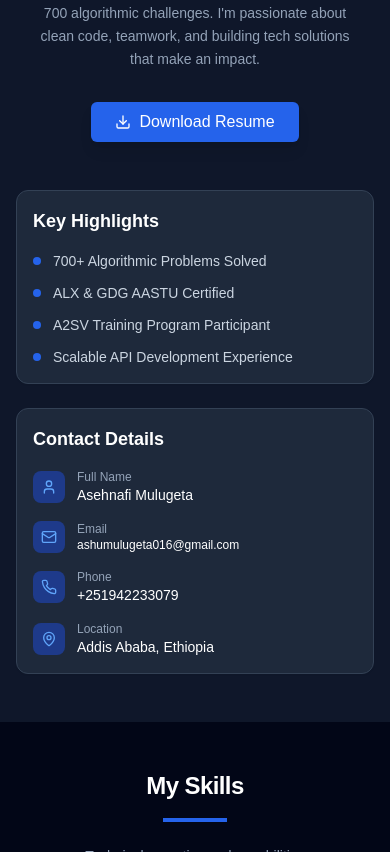
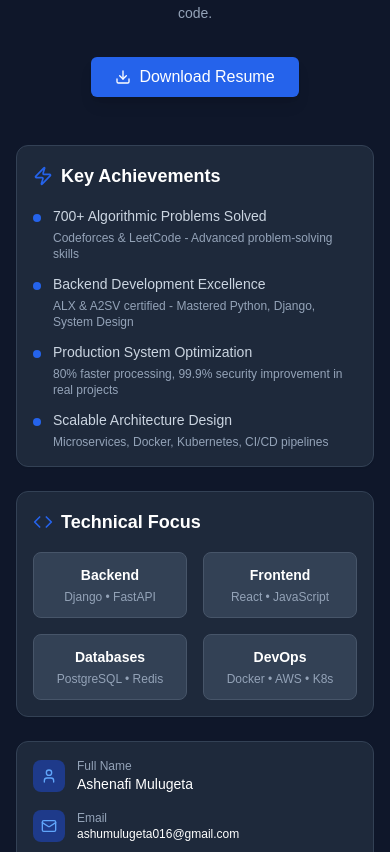
Before and after one commit to ashenafi-16/my-portfolio, a Next.js app: page / in a window 390 px wide. Shown: the part 1148-2000 px from the top of the page. Built offline with nearby package versions, Linux system fonts and the light colour scheme.

Commit message:
update my-portfolio

```diff
--- a/components/about.tsx
+++ b/components/about.tsx
@@ -2,9 +2,24 @@
 
 import { motion } from "framer-motion"
 import { Button } from "@/components/ui/button"
-import { Download, MapPin, Mail, Phone, User } from "lucide-react"
+import { Download, MapPin, Mail, Phone, User, Shield, Zap, Code } from "lucide-react"
+import { useEffect, useState } from "react"
 
 export default function About() {
+  const [baseUrl, setBaseUrl] = useState("")
+
+  useEffect(() => {
+    // Set the base URL once component mounts on client side
+    setBaseUrl(window.location.origin)
+  }, [])
+
+  const handleDownload = (e: React.MouseEvent) => {
+    e.preventDefault()
+    // Use absolute URL for the PDF
+    const pdfUrl = `${baseUrl}/downloads/resume.pdf`
+    window.open(pdfUrl, '_blank')
+  }
+
   return (
     <section id="about" className="py-12 sm:py-16 lg:py-20 bg-white dark:bg-slate-900">
       <div className="container mx-auto px-4 sm:px-6 lg:px-8">
@@ -16,25 +31,25 @@ export default function About() {
           className="text-center mb-12 sm:mb-16"
         >
           <h2 className="text-2xl sm:text-3xl lg:text-4xl font-bold tracking-tight mb-4 text-slate-900 dark:text-white">
-            About
+            About Me
           </h2>
           <div className="w-16 h-1 bg-blue-600 mx-auto mb-6"></div>
-          <p className="text-slate-600 dark:text-slate-400 max-w-3xl mx-auto text-sm sm:text-base lg:text-lg leading-relaxed px-4">
-            I'm a third-year Software Engineering student at Addis Ababa Science and Technology University with a strong
-            focus on backend development. I have hands-on experience building scalable APIs and web applications using
-            Python, Django, and REST. I've completed backend training through ALX and GDG AASTU and am currently
-            sharpening my problem-solving skills with A2SV, having solved over 700 algorithmic challenges. I'm
-            passionate about clean code, teamwork, and building tech solutions that make an impact.
+          <p className="text-slate-600 dark:text-slate-400 max-w-4xl mx-auto text-sm sm:text-base lg:text-lg leading-relaxed px-4">
+            Passionate Full-Stack Developer specializing in building scalable, high-performance systems. With expertise in
+            <span className="font-semibold text-slate-900 dark:text-white"> Python, Django, React, and distributed systems</span>,
+            I create robust solutions that handle real-world challenges. From optimizing ERP systems managing 1000+ monthly transactions
+            to developing real-time collaboration platforms, I thrive on solving complex problems with elegant, efficient code.
           </p>
 
           {/* Download Resume Button */}
           <div className="mt-8">
-            <a href="/Ashenafi-Mulugeta.pdf" download>
-              <Button className="gap-2 bg-blue-600 hover:bg-blue-700 text-white shadow-lg hover:shadow-xl transition-all duration-200 px-6 py-3 text-base">
+            <Button
+              onClick={handleDownload}
+              className="gap-2 bg-blue-600 hover:bg-blue-700 text-white shadow-lg hover:shadow-xl transition-all duration-200 px-6 py-3 text-base font-medium"
+            >
               <Download className="h-5 w-5" />
               Download Resume
             </Button>
-            </a>
           </div>
         </motion.div>
 
@@ -49,39 +64,88 @@ export default function About() {
             {/* Key Highlights */}
             <div className="space-y-6">
               <div className="bg-slate-50 dark:bg-slate-800 border border-slate-200 dark:border-slate-700 rounded-xl p-4 sm:p-6 shadow-sm">
-                <h3 className="text-lg sm:text-xl font-bold mb-4 sm:mb-6 text-slate-900 dark:text-white">
-                  Key Highlights
+                <h3 className="text-lg sm:text-xl font-bold mb-4 sm:mb-6 text-slate-900 dark:text-white flex items-center gap-2">
+                  <Zap className="h-5 w-5 text-blue-600" />
+                  Key Achievements
                 </h3>
                 <div className="space-y-3 sm:space-y-4">
-                  <div className="flex items-center gap-3">
-                    <div className="w-2 h-2 bg-blue-600 rounded-full flex-shrink-0"></div>
-                    <p className="text-slate-700 dark:text-slate-300 text-sm sm:text-base">
+                  <div className="flex items-start gap-3">
+                    <div className="w-2 h-2 bg-blue-600 rounded-full flex-shrink-0 mt-2"></div>
+                    <div>
+                      <p className="text-slate-700 dark:text-slate-300 text-sm sm:text-base font-medium">
                         700+ Algorithmic Problems Solved
                       </p>
-                  </div>
-                  <div className="flex items-center gap-3">
-                    <div className="w-2 h-2 bg-blue-600 rounded-full flex-shrink-0"></div>
-                    <p className="text-slate-700 dark:text-slate-300 text-sm sm:text-base">ALX & GDG AASTU Certified</p>
-                  </div>
-                  <div className="flex items-center gap-3">
-                    <div className="w-2 h-2 bg-blue-600 rounded-full flex-shrink-0"></div>
-                    <p className="text-slate-700 dark:text-slate-300 text-sm sm:text-base">
-                      A2SV Training Program Participant
+                      <p className="text-slate-500 dark:text-slate-400 text-xs mt-1">
+                        Codeforces & LeetCode - Advanced problem-solving skills
                       </p>
                     </div>
-                  <div className="flex items-center gap-3">
-                    <div className="w-2 h-2 bg-blue-600 rounded-full flex-shrink-0"></div>
-                    <p className="text-slate-700 dark:text-slate-300 text-sm sm:text-base">
-                      Scalable API Development Experience
+                  </div>
+                  <div className="flex items-start gap-3">
+                    <div className="w-2 h-2 bg-blue-600 rounded-full flex-shrink-0 mt-2"></div>
+                    <div>
+                      <p className="text-slate-700 dark:text-slate-300 text-sm sm:text-base font-medium">
+                        Backend Development Excellence
+                      </p>
+                      <p className="text-slate-500 dark:text-slate-400 text-xs mt-1">
+                        ALX & A2SV certified - Mastered Python, Django, System Design
+                      </p>
+                    </div>
+                  </div>
+                  <div className="flex items-start gap-3">
+                    <div className="w-2 h-2 bg-blue-600 rounded-full flex-shrink-0 mt-2"></div>
+                    <div>
+                      <p className="text-slate-700 dark:text-slate-300 text-sm sm:text-base font-medium">
+                        Production System Optimization
+                      </p>
+                      <p className="text-slate-500 dark:text-slate-400 text-xs mt-1">
+                        80% faster processing, 99.9% security improvement in real projects
+                      </p>
+                    </div>
+                  </div>
+                  <div className="flex items-start gap-3">
+                    <div className="w-2 h-2 bg-blue-600 rounded-full flex-shrink-0 mt-2"></div>
+                    <div>
+                      <p className="text-slate-700 dark:text-slate-300 text-sm sm:text-base font-medium">
+                        Scalable Architecture Design
+                      </p>
+                      <p className="text-slate-500 dark:text-slate-400 text-xs mt-1">
+                        Microservices, Docker, Kubernetes, CI/CD pipelines
                       </p>
                     </div>
                   </div>
                 </div>
               </div>
+            </div>
 
-            {/* Contact Information */}
+            {/* Technical Focus */}
+            <div className="space-y-6">
               <div className="bg-slate-50 dark:bg-slate-800 border border-slate-200 dark:border-slate-700 rounded-xl p-4 sm:p-6 shadow-sm">
-              <h4 className="text-lg font-semibold mb-4 sm:mb-6 text-slate-900 dark:text-white">Contact Details</h4>
+                <h3 className="text-lg sm:text-xl font-bold mb-4 sm:mb-6 text-slate-900 dark:text-white flex items-center gap-2">
+                  <Code className="h-5 w-5 text-blue-600" />
+                  Technical Focus
+                </h3>
+                <div className="grid grid-cols-2 gap-4">
+                  <div className="text-center p-3 bg-white dark:bg-slate-700 rounded-lg border border-slate-200 dark:border-slate-600">
+                    <p className="text-sm font-semibold text-slate-900 dark:text-white">Backend</p>
+                    <p className="text-xs text-slate-600 dark:text-slate-400 mt-1">Django • FastAPI</p>
+                  </div>
+                  <div className="text-center p-3 bg-white dark:bg-slate-700 rounded-lg border border-slate-200 dark:border-slate-600">
+                    <p className="text-sm font-semibold text-slate-900 dark:text-white">Frontend</p>
+                    <p className="text-xs text-slate-600 dark:text-slate-400 mt-1">React • JavaScript</p>
+                  </div>
+                  <div className="text-center p-3 bg-white dark:bg-slate-700 rounded-lg border border-slate-200 dark:border-slate-600">
+                    <p className="text-sm font-semibold text-slate-900 dark:text-white">Databases</p>
+                    <p className="text-xs text-slate-600 dark:text-slate-400 mt-1">PostgreSQL • Redis</p>
+                  </div>
+                  <div className="text-center p-3 bg-white dark:bg-slate-700 rounded-lg border border-slate-200 dark:border-slate-600">
+                    <p className="text-sm font-semibold text-slate-900 dark:text-white">DevOps</p>
+                    <p className="text-xs text-slate-600 dark:text-slate-400 mt-1">Docker • AWS • K8s</p>
+                  </div>
+                </div>
+              </div>
+
+              {/* Contact & Availability */}
+              <div className="bg-slate-50 dark:bg-slate-800 border border-slate-200 dark:border-slate-700 rounded-xl p-4 sm:p-6 shadow-sm">
                 <div className="space-y-4">
                   <div className="flex items-center gap-3">
                     <div className="p-2 bg-blue-100 dark:bg-blue-900 text-blue-600 dark:text-blue-400 rounded-lg flex-shrink-0">
@@ -89,7 +153,7 @@ export default function About() {
                     </div>
                     <div className="min-w-0 flex-1">
                       <p className="text-xs text-slate-500 dark:text-slate-400">Full Name</p>
-                    <p className="font-medium text-slate-900 dark:text-white text-sm sm:text-base">Asehnafi Mulugeta</p>
+                      <p className="font-medium text-slate-900 dark:text-white text-sm sm:text-base">Ashenafi Mulugeta</p>
                     </div>
                   </div>
 
@@ -111,7 +175,7 @@ export default function About() {
                     </div>
                     <div className="min-w-0 flex-1">
                       <p className="text-xs text-slate-500 dark:text-slate-400">Phone</p>
-                    <p className="font-medium text-slate-900 dark:text-white text-sm sm:text-base">+251942233079</p>
+                      <p className="font-medium text-slate-900 dark:text-white text-sm sm:text-base">+251 942 233 079</p>
                     </div>
                   </div>
 
@@ -127,6 +191,24 @@ export default function About() {
                     </div>
                   </div>
                 </div>
+
+                {/* Availability */}
+                <div className="mt-6 pt-6 border-t border-slate-200 dark:border-slate-700">
+                  <div className="flex items-center gap-3">
+                    <div className="p-2 bg-green-100 dark:bg-green-800 text-green-600 dark:text-green-400 rounded-lg">
+                      <Shield className="h-4 w-4" />
+                    </div>
+                    <div>
+                      <h4 className="font-semibold text-green-900 dark:text-green-100 text-sm sm:text-base">
+                        Open to Opportunities
+                      </h4>
+                      <p className="text-green-700 dark:text-green-300 text-xs mt-1">
+                        Available for full-stack and backend development roles
+                      </p>
+                    </div>
+                  </div>
+                </div>
+              </div>
             </div>
           </motion.div>
         </div>
--- a/components/projects.tsx
+++ b/components/projects.tsx
@@ -3,7 +3,7 @@
 import { motion } from "framer-motion"
 import { Button } from "@/components/ui/button"
 import { Card, CardContent } from "@/components/ui/card"
-import { Github } from "lucide-react"
+import { Github, ExternalLink } from "lucide-react"
 
 export default function Projects() {
   const projects = [
@@ -17,14 +17,30 @@ export default function Projects() {
     },
     {
       id: 2,
-      title: "Study Buddy (Team Project)",
+      title: "Study Buddy - Academic Collaboration Platform",
       description:
-        "Developed real-time chat, Pomodoro timers, and progress tracking features. Built with React.js and Tailwind CSS for frontend, Django and PostgreSQL for backend. Implemented secure authentication with Django Allauth and JWT.",
-      technologies: ["React.js", "Django", "PostgreSQL", "Tailwind CSS", "Django Allauth", "JWT"],
-      githubUrl: "https://github.com/ashenafi-16/gdg_backend/tree/main/studyBuddy",
+        "Implemented JWT authentication and social login integration to ensure secure, flexible user access in a Django application. Developed a real-time chat feature using WebSockets and Redis, with RabbitMQ as a message broker for efficient asynchronous communication. Optimized application performance through database indexing and caching strategies.",
+      technologies: ["Django", "WebSockets", "Redis", "RabbitMQ", "JWT", "PostgreSQL"],
+      githubUrl: "https://github.com/ashenafi-16/StudyBuddy",
     },
     {
       id: 3,
+      title: "AASTU ID Card Replacement System",
+      description:
+        "Developed and deployed a full-stack JavaFX application to manage student ID card replacements for 7,500+ students, reducing average processing time from 5 days to 1 day (80% faster). Implemented secure, role-based authentication and admin controls. Introduced real-time request tracking and reporting, decreasing administrative workload by 45%.",
+      technologies: ["Java", "JavaFX", "MySQL", "Role-based Auth", "Reporting"],
+      githubUrl: "https://github.com/ashenafi-16/ID-card-Replacement-system",
+    },
+    {
+      id: 4,
+      title: "Movie Recommendation System",
+      description:
+        "Built a scalable backend for a movie recommendation platform, delivering personalized suggestions to over 95% of users and supporting a 20% increase in premium subscriptions. Designed and secured RESTful APIs with Celery/Redis job processing, OTP verification, and rate-limiting, achieving a 30% reduction in response times.",
+      technologies: ["Django", "Celery", "Redis", "REST APIs", "JWT", "Payment Integration"],
+      githubUrl: "https://github.com/ashenafi-16/movie-recommendation",
+    },
+    {
+      id: 6,
       title: "Inventory Management System",
       description:
         "Developed a retail inventory system using Python (OOP) and MySQL to manage products, suppliers, and sales. Implemented stock tracking, low-stock alerts, and demand forecasting with report generation.",
@@ -32,7 +48,7 @@ export default function Projects() {
       githubUrl: "https://github.com/ashenafi-16/Inventory_management_system",
     },
     {
-      id: 4,
+      id: 7,
       title: "Travel Habesha (Team Project)",
       description:
         "Collaborated in a cross-functional team to build and test features using PHP and modern web tools. Contributed to a travel planning web app providing booking and itinerary features.",
@@ -67,10 +83,12 @@ export default function Projects() {
           className="text-center mb-16"
         >
           <h2 className="text-3xl md:text-4xl font-bold tracking-tight mb-4 text-slate-900 dark:text-white">
-            My Projects
+            Featured Projects
           </h2>
           <div className="w-16 h-1 bg-blue-600 mx-auto mb-6"></div>
-          <p className="text-slate-600 dark:text-slate-400 max-w-2xl mx-auto">Recent work and personal projects</p>
+          <p className="text-slate-600 dark:text-slate-400 max-w-2xl mx-auto">
+            Real-world applications and systems I've built with measurable impact
+          </p>
         </motion.div>
 
         <motion.div
@@ -82,10 +100,10 @@ export default function Projects() {
         >
           {projects.map((project) => (
             <motion.div key={project.id} variants={item}>
-              <Card className="h-full transition-all hover:shadow-lg border-l-4 border-l-blue-600 bg-slate-50 dark:bg-slate-800 border-slate-200 dark:border-slate-700 shadow-sm">
-                <CardContent className="p-6">
+              <Card className="h-full transition-all duration-300 hover:shadow-xl hover:-translate-y-1 border-l-4 border-l-blue-600 bg-slate-50 dark:bg-slate-800 border-slate-200 dark:border-slate-700 shadow-sm">
+                <CardContent className="p-6 flex flex-col h-full">
                   <h3 className="text-xl font-semibold mb-3 text-slate-900 dark:text-white">{project.title}</h3>
-                  <p className="text-slate-600 dark:text-slate-400 mb-4 leading-relaxed text-sm">
+                  <p className="text-slate-600 dark:text-slate-400 mb-4 leading-relaxed text-sm flex-1">
                     {project.description}
                   </p>
                   <div className="flex flex-wrap gap-2 mb-6">
@@ -98,17 +116,29 @@ export default function Projects() {
                       </span>
                     ))}
                   </div>
+                  <div className="flex gap-2">
                     <Button
                       size="sm"
-                    variant="outline"
-                    className="gap-2 w-full border-slate-300 dark:border-slate-600 text-slate-700 dark:text-slate-300 hover:bg-slate-100 dark:hover:bg-slate-700"
-                    asChild
+                      variant={project.githubUrl ? "outline" : "secondary"}
+                      className={`gap-2 flex-1 border-slate-300 dark:border-slate-600 text-slate-700 dark:text-slate-300 hover:bg-slate-100 dark:hover:bg-slate-700 ${
+                        !project.githubUrl ? "opacity-50 cursor-not-allowed" : ""
+                      }`}
+                      asChild={!!project.githubUrl}
+                      disabled={!project.githubUrl}
                     >
+                      {project.githubUrl ? (
                         <a href={project.githubUrl} target="_blank" rel="noopener noreferrer">
                           <Github className="h-4 w-4" />
                           View Code
                         </a>
+                      ) : (
+                        <>
+                          <Github className="h-4 w-4" />
+                          Code Private
+                        </>
+                      )}
                     </Button>
+                  </div>
                 </CardContent>
               </Card>
             </motion.div>
--- a/components/skills.tsx
+++ b/components/skills.tsx
@@ -3,7 +3,17 @@
 import { motion } from "framer-motion"
 
 export default function Skills() {
-  const skills = ["Python", "Java", "C++", "JavaScript", "HTML", "CSS", "Django", "REST APIs", "MySQL", "React", "DSA"]
+  const technicalSkills = [
+    "Python", "Django", "FastAPI", "Java", "JavaScript", "SQL", "C++",
+    "HTML/CSS", "React", "Git", "GitHub", "Docker", "Celery", "Redis",
+    "PostgreSQL", "MySQL", "Linux", "K6", "Kubernetes", "CI/CD", "AWS"
+  ]
+
+  const conceptsSkills = [
+    "Clean Architecture", "Microservices", "System Design", "Operating Systems",
+    "Data Structures & Algorithms", "Object-Oriented Programming",
+    "Database Systems", "Leadership", "Team Work"
+  ]
 
   return (
     <section id="skills" className="py-12 sm:py-16 lg:py-20 bg-slate-50 dark:bg-slate-950">
@@ -16,34 +26,68 @@ export default function Skills() {
           className="text-center mb-12 sm:mb-16"
         >
           <h2 className="text-2xl sm:text-3xl lg:text-4xl font-bold tracking-tight mb-4 text-slate-900 dark:text-white">
-            My Skills
+            Technical Skills
           </h2>
           <div className="w-16 h-1 bg-blue-600 mx-auto mb-6"></div>
           <p className="text-slate-600 dark:text-slate-400 max-w-2xl mx-auto text-sm sm:text-base">
-            Technical expertise and capabilities
+            Programming languages, frameworks, tools, and concepts I work with
           </p>
         </motion.div>
 
+        <div className="max-w-6xl mx-auto">
+          {/* Technical Skills */}
           <motion.div
             initial={{ opacity: 0, y: 20 }}
             whileInView={{ opacity: 1, y: 0 }}
-          transition={{ duration: 0.5, delay: 0.2 }}
+            transition={{ duration: 0.5, delay: 0.1 }}
             viewport={{ once: true }}
-          className="flex flex-wrap justify-center gap-2 sm:gap-3 max-w-4xl mx-auto"
+            className="mb-12 sm:mb-16"
           >
-          {skills.map((skill, index) => (
+            <h3 className="text-xl sm:text-2xl font-bold mb-6 sm:mb-8 text-slate-900 dark:text-white text-center">
+              Technologies & Tools
+            </h3>
+            <div className="flex flex-wrap justify-center gap-2 sm:gap-3">
+              {technicalSkills.map((skill, index) => (
                 <motion.span
                   key={skill}
                   initial={{ opacity: 0, scale: 0.8 }}
                   whileInView={{ opacity: 1, scale: 1 }}
-              transition={{ duration: 0.3, delay: index * 0.05 }}
+                  transition={{ duration: 0.3, delay: index * 0.03 }}
                   viewport={{ once: true }}
                   className="px-3 sm:px-4 py-2 bg-white dark:bg-slate-800 text-slate-700 dark:text-slate-300 border border-slate-200 dark:border-slate-700 rounded-full text-xs sm:text-sm font-medium hover:bg-blue-50 dark:hover:bg-slate-700 hover:text-blue-700 dark:hover:text-blue-400 transition-all duration-200 shadow-sm hover:shadow-md"
                 >
                   {skill}
                 </motion.span>
               ))}
+            </div>
           </motion.div>
+
+          {/* Concepts & Soft Skills */}
+          <motion.div
+            initial={{ opacity: 0, y: 20 }}
+            whileInView={{ opacity: 1, y: 0 }}
+            transition={{ duration: 0.5, delay: 0.3 }}
+            viewport={{ once: true }}
+          >
+            <h3 className="text-xl sm:text-2xl font-bold mb-6 sm:mb-8 text-slate-900 dark:text-white text-center">
+              Concepts & Soft Skills
+            </h3>
+            <div className="flex flex-wrap justify-center gap-2 sm:gap-3">
+              {conceptsSkills.map((skill, index) => (
+                <motion.span
+                  key={skill}
+                  initial={{ opacity: 0, scale: 0.8 }}
+                  whileInView={{ opacity: 1, scale: 1 }}
+                  transition={{ duration: 0.3, delay: index * 0.03 }}
+                  viewport={{ once: true }}
+                  className="px-3 sm:px-4 py-2 bg-white dark:bg-slate-800 text-slate-700 dark:text-slate-300 border border-slate-200 dark:border-slate-700 rounded-full text-xs sm:text-sm font-medium hover:bg-green-50 dark:hover:bg-slate-700 hover:text-green-700 dark:hover:text-green-400 transition-all duration-200 shadow-sm hover:shadow-md"
+                >
+                  {skill}
+                </motion.span>
+              ))}
+            </div>
+          </motion.div>
+        </div>
       </div>
     </section>
   )
--- a/next.config.mjs
+++ b/next.config.mjs
@@ -9,6 +9,12 @@ const nextConfig = {
   images: {
     unoptimized: true,
   },
+  // Disable trailing slash for better file handling
+  trailingSlash: false,
+  // Ensure static files are served properly
+  experimental: {
+    esmExternals: true,
+  },
 }
 
 export default nextConfig
```
Also changed, not shown: components/education.tsx (+9 -23 lines), 2 other files (tests, documents, lock files or other folders). Lines whose indentation alone changed are shown as unchanged.
